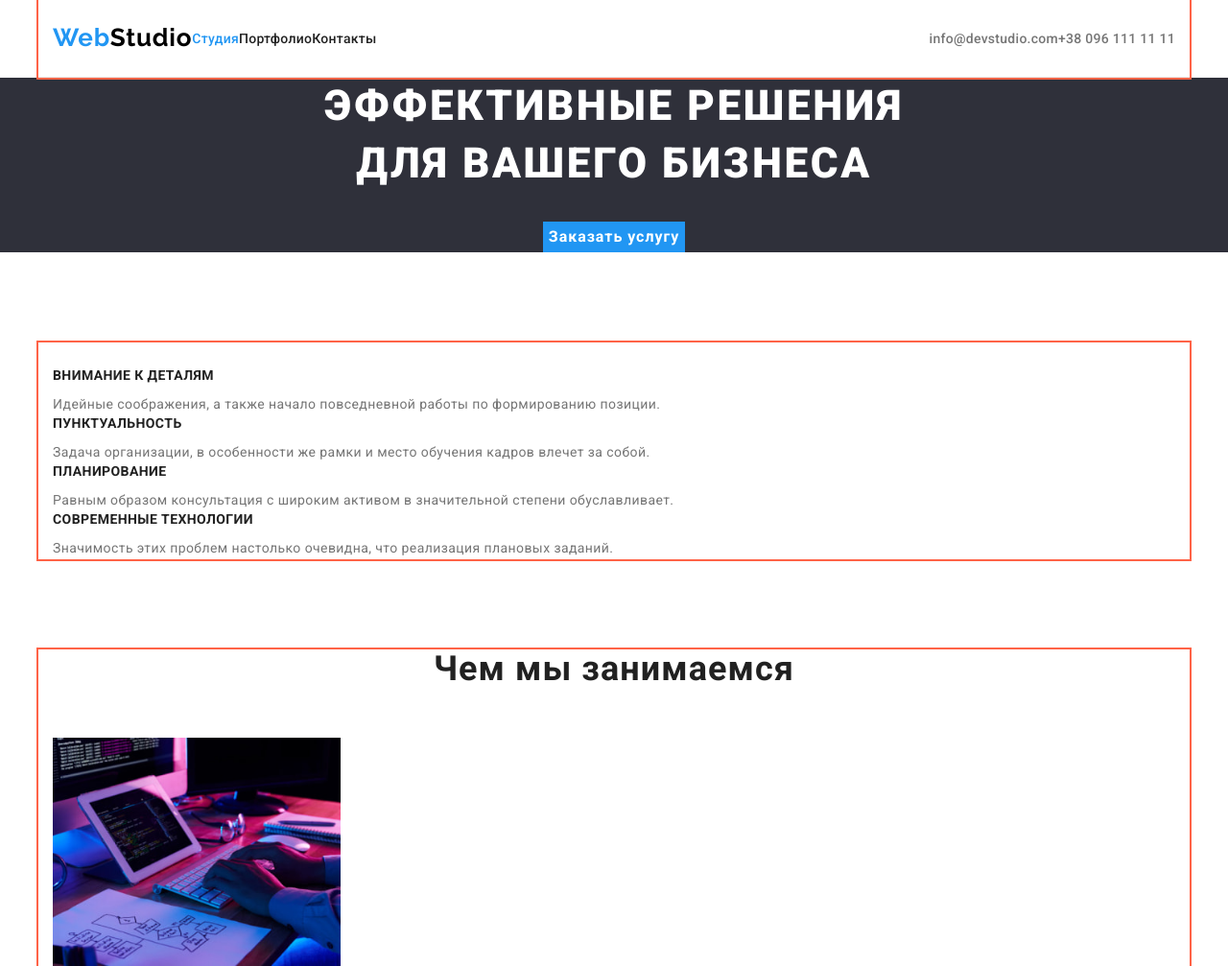
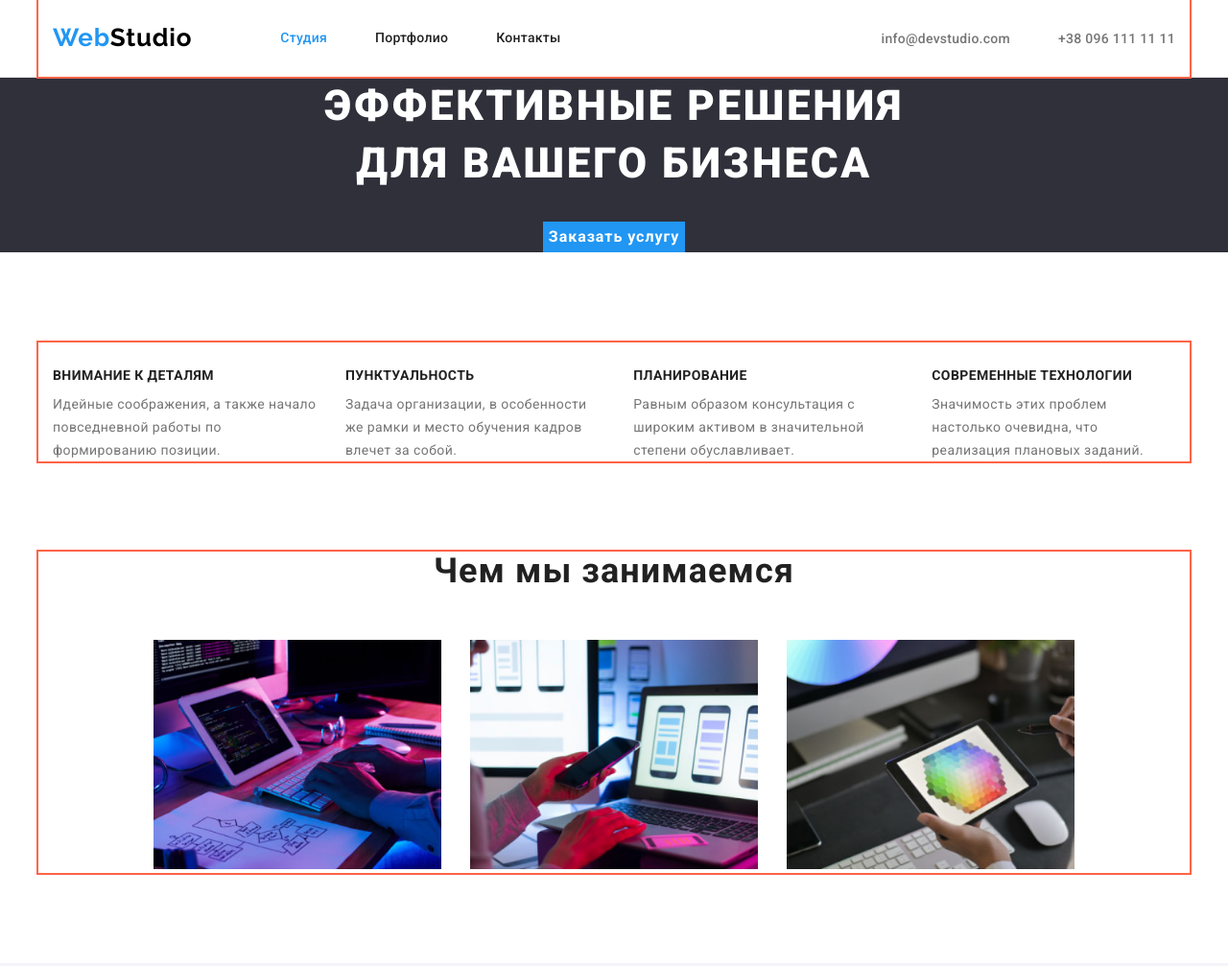
Before and after one commit to yatsyshyn013/goit-markup-hw-03, a plain HTML site: page index.html in a window 1280 px wide. Shown: the top 1007 px of the page at 96% size. Drawn offline with nearby package versions, Linux system fonts and the light colour scheme.

Commit message:
Додані флексбокси файлу index.html

```diff
--- a/css/styles.css
+++ b/css/styles.css
@@ -37,11 +37,15 @@ ul {
   margin-top: 0;
 }
 
+.list {
+  padding: 0;
+  margin: 0;
+  list-style: none;
+}
+
 /* Лого */
 
 .logo {
-  margin-top: 24px;
-  margin-bottom: 25px;
   color: #000;
   font-family: 'Raleway', sans-serif;
   font-weight: 700;
@@ -57,7 +61,7 @@ ul {
 
 /* Шапка сайта */
 .header {
-  border-bottom: #ececec;
+  border-bottom: 1px solid #ececec;
 }
 
 .container {
@@ -70,27 +74,42 @@ ul {
 }
 
 .container.nav {
-  display: flex;
-  align-items: center;
+  /* display: flex;
+  align-items: center; */
   border-bottom: 1px solid #ececec;
-}
-
-.header-nav {
-  display: flex;
-  align-items: center;
 }
 
 .site-nav {
   display: flex;
+  margin-left: 92px;
+}
+
+/*
+.site-nav .item:not(:last-child) {
+  margin-right: 50px;
+} */
+
+.site-nav .item + .item {
+  margin-left: 50px;
 }
 
 .site-nav .link {
+  display: block;
+  padding-top: 32px;
+  padding-bottom: 32px;
+
   color: var(--primary-text-color);
   font-weight: 500;
   font-size: 14px;
   line-height: 1.14;
   letter-spacing: 0.02em;
   text-decoration: none;
+}
+
+.main-nav,
+.header-nav {
+  display: flex;
+  align-items: center;
 }
 
 .site-nav .link:hover,
@@ -102,15 +121,13 @@ ul {
   color: var(--accent-color);
 }
 
-.list {
-  padding: 0;
-  margin: 0;
-  list-style: none;
-}
-
 .contacts-list {
   display: flex;
   margin-left: auto;
+}
+
+.contacts-list .item + .item {
+  margin-left: 50px;
 }
 
 .contacts-list .contacts {
@@ -180,6 +197,8 @@ ul {
 }
 
 .benefits-section .benefits-title {
+  /* width: calc((100% -90px) / 4); */
+  margin-right: 30px;
   margin-bottom: 10px;
   font-weight: 700;
   font-size: 14px;
@@ -195,16 +214,37 @@ ul {
   letter-spacing: 0.03em;
 }
 
+.benefits-list {
+  display: flex;
+}
+
+.list-item {
+  width: calc((100% -90px) / 4);
+  margin-right: 30px;
+}
+
+.list-item:last-child {
+  margin-right: 0;
+}
+
 /* Чем мы занимаемся*/
 
 .services-section {
   padding-bottom: 94px;
 }
 
+.services-list {
+  display: flex;
+  justify-content: center;
+}
+
 /* Наша команда */
 
 .team-section {
   background-color: #f5f4fa;
+}
+.team-list {
+  display: flex;
 }
 
 .team-list .team-title {
@@ -213,6 +253,7 @@ ul {
   font-weight: 500;
   font-size: 16px;
   line-height: 1.2;
+  text-align: center;
   letter-spacing: 0.03em;
 }
 
@@ -221,6 +262,7 @@ ul {
   color: var(--description-text-color);
   font-size: 16px;
   line-height: 1.2;
+  text-align: center;
   letter-spacing: 0.03em;
 }
 
--- a/index.html
+++ b/index.html
@@ -16,18 +16,18 @@
 <body>
 <!-- Шапка сайта-->
 <header class="header">
-    <div class="container nav">
+    <div class="container main-nav">
     <nav class="header-nav">
         <a href="./index.html" class="logo"><span class="logo-style">Web</span>Studio</a>
         <ul class="site-nav list">
-            <li><a href="" class="link current">Студия</a></li>
-            <li><a href="./portfolio.html" class="link">Портфолио</a></li>
-            <li><a href="" class="link">Контакты</a></li>
+            <li class="item"><a href="" class="link current">Студия</a></li>
+            <li class="item"><a href="./portfolio.html" class="link">Портфолио</a></li>
+            <li class="item"><a href="" class="link">Контакты</a></li>
         </ul>
     </nav>
     <ul class="contacts-list list">
-    <li><a href="mailto:info@devstudio.com" class="contacts">info@devstudio.com</a></li>
-    <li><a href="tel:+380961111111" class="contacts">+38 096 111 11 11</a></li>
+    <li class="item"><a href="mailto:info@devstudio.com" class="contacts">info@devstudio.com</a></li>
+    <li class="item"><a href="tel:+380961111111" class="contacts">+38 096 111 11 11</a></li>
     </ul>
     </div>
 </header>
@@ -43,20 +43,20 @@
     <section class="benefits-section">
         <div class="container">
         <h2 class="hidden-section-title">Наши преимущества</h2>
-        <ul class="list benefits">
-            <li>
+        <ul class="benefits-list list">
+            <li class="list-item">
                 <h3 class="benefits-title">Внимание к деталям</h3>
                 <p class="benefits-description">Идейные соображения, а также начало повседневной работы по формированию позиции.</p>
             </li>
-            <li>
+            <li class="list-item">
                 <h3 class="benefits-title">Пунктуальность</h3>
                 <p class="benefits-description">Задача организации, в особенности же рамки и место обучения кадров влечет за собой.</p>
             </li>
-            <li>
+            <li class="list-item">
                 <h3 class="benefits-title">Планирование</h3>
                 <p class="benefits-description">Равным образом консультация с широким активом в значительной степени обуславливает.</p>
             </li>
-            <li>
+            <li class="list-item">
                 <h3 class="benefits-title">Современные технологии</h3>
                 <p class="benefits-description">Значимость этих проблем настолько очевидна, что реализация плановых заданий.</p>
             </li>
@@ -69,9 +69,9 @@
         <div class="container">
         <h2 class="section-title">Чем мы занимаемся</h2>
         <ul class="services-list list">
-            <li><img src="./images/box_1.jpg" alt="Человек работает на клавиатуре перед компьютером и планшетом" width="300"></li>
-            <li><img src="./images/box_2.jpg" alt="Человек работает на ноутбуке с телефоном в руках" width="300"></li>
-            <li><img src="./images/box_3.jpg" alt="Человек работает на планшете со стилусом в руках" width="300"></li>
+            <li class="list-item"><img src="./images/box_1.jpg" alt="Человек работает на клавиатуре перед компьютером и планшетом" width="300"></li>
+            <li class="list-item"><img src="./images/box_2.jpg" alt="Человек работает на ноутбуке с телефоном в руках" width="300"></li>
+            <li class="list-item"><img src="./images/box_3.jpg" alt="Человек работает на планшете со стилусом в руках" width="300"></li>
         </ul>
         </div>
     </section>
@@ -81,23 +81,23 @@
         <div class="container">
         <h2 class="section-title">Наша команда</h2>
         <ul class="team-list list">
-            <li>
-                <img src="./images/img_pd.jpg" alt="Фото Игоря Демьяненко" width="300">
+            <li class="list-item">
+                <img src="./images/img_pd.jpg" alt="Фото Игоря Демьяненко" width="270">
                 <h3 class="team-title">Игорь Демьяненко</h3>
                 <p class=team-description>Product Designer</p>
             </li>
-            <li>
-                <img src="./images/img_fd.jpg" alt="Фото Ольги Репиной" width="300">
+            <li class="list-item">
+                <img src="./images/img_fd.jpg" alt="Фото Ольги Репиной" width="270">
                 <h3 class="team-title">Ольга Репина</h3>
                 <p class=team-description>Frontend Developer</p>
             </li>
-            <li>
-                <img src="./images/img_m.jpg" alt="Фото Николая Тарасова" width="300">
+            <li class="list-item">
+                <img src="./images/img_m.jpg" alt="Фото Николая Тарасова" width="270">
                 <h3 class="team-title">Николай Тарасов</h3>
                 <p class=team-description>Marketing</p>
             </li>
-            <li>
-                <img src="./images/img_ui.jpg" alt="Фото Михаила Ермакова" width="300">
+            <li class="list-item">
+                <img src="./images/img_ui.jpg" alt="Фото Михаила Ермакова" width="270">
                 <h3 class="team-title">Михаил Ермаков</h3>
                 <p class=team-description>UI Designer</p>
             </li>
```
Also changed, not shown: portfolio.html (+11 -11 lines).
